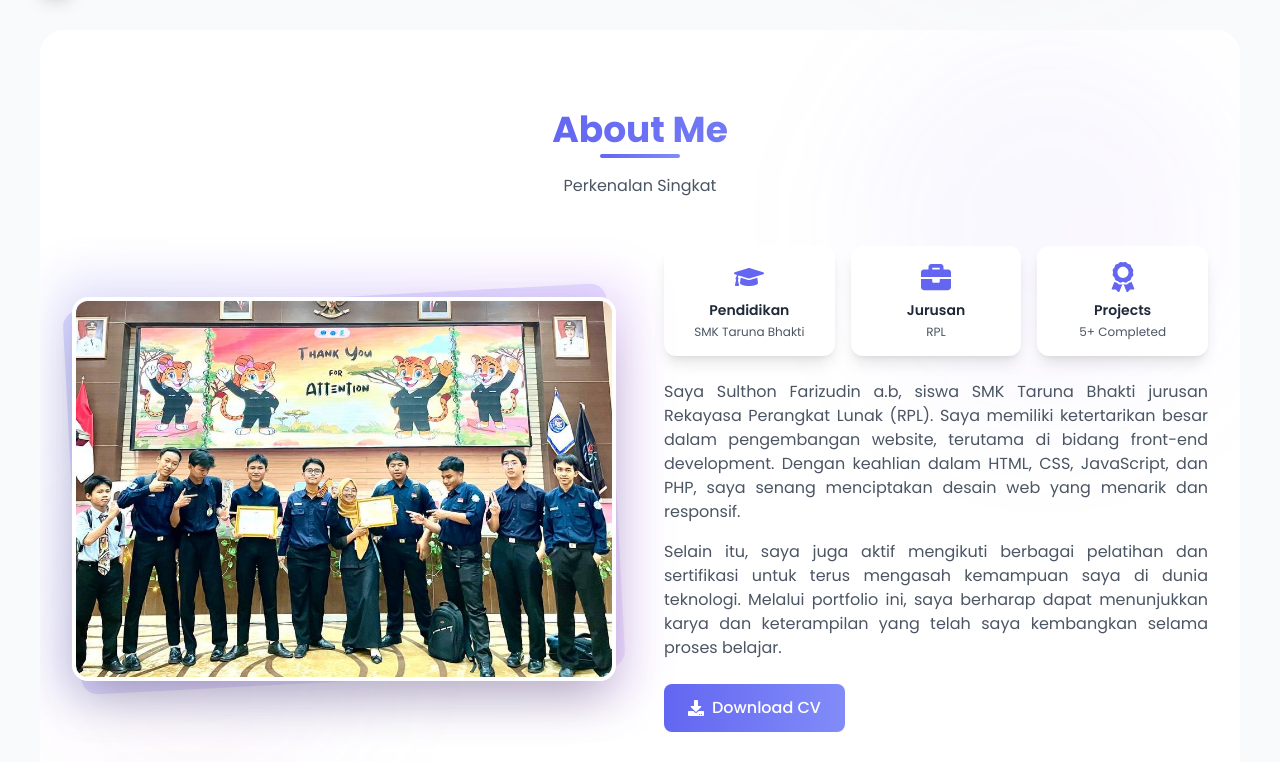
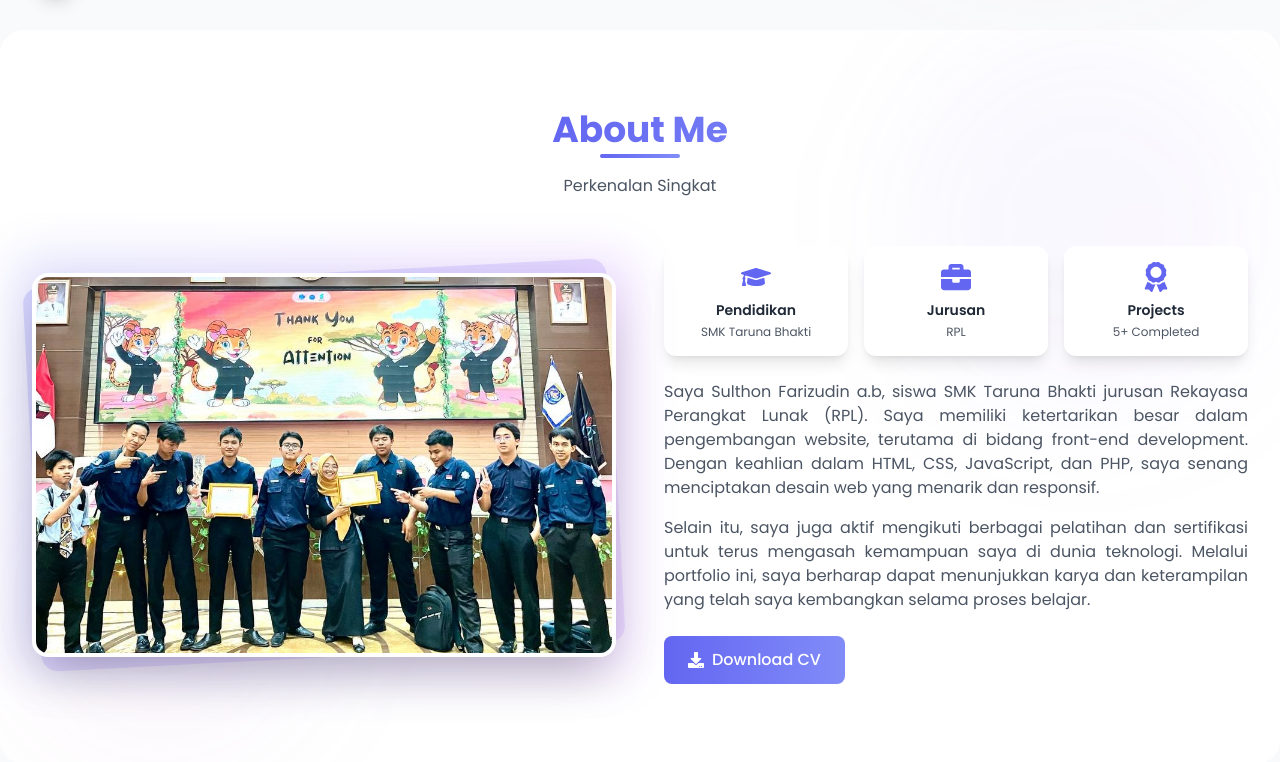
Before and after one commit to SlthnFabsh/Portofolio-2.0, a Next.js app: page / in a window 1280 px wide. Shown: the part 770-1532 px from the top of the page. Built offline with nearby package versions, Linux system fonts and the light colour scheme.

Commit message:
Update page structure and styles

```diff
--- a/app/page.tsx
+++ b/app/page.tsx
@@ -47,7 +47,7 @@ export default function Home() {
   }
 
   return (
-    <main className="relative px-10">
+    <main className="relative">
       <Header />
       <Hero />
       <About />
```
